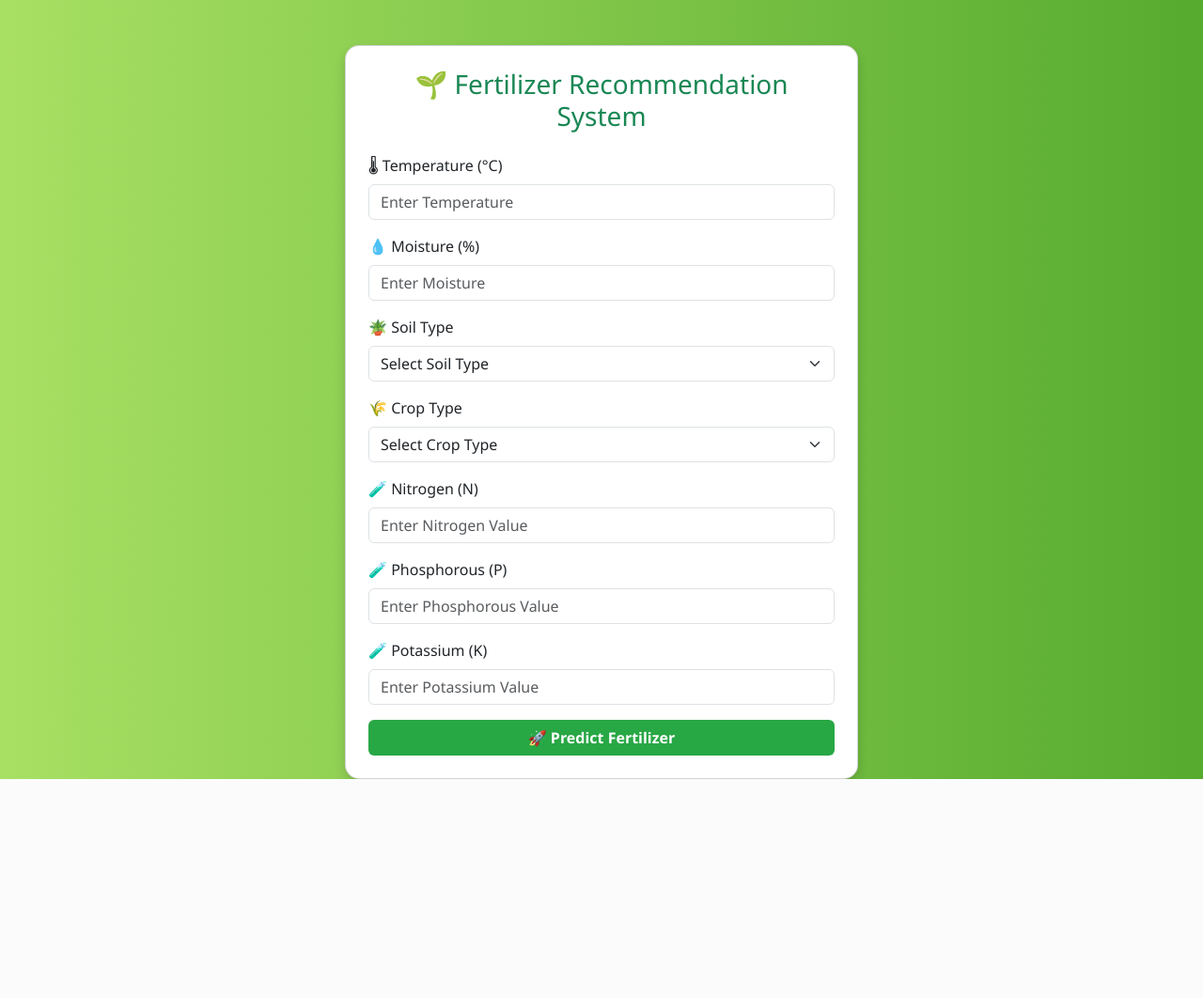
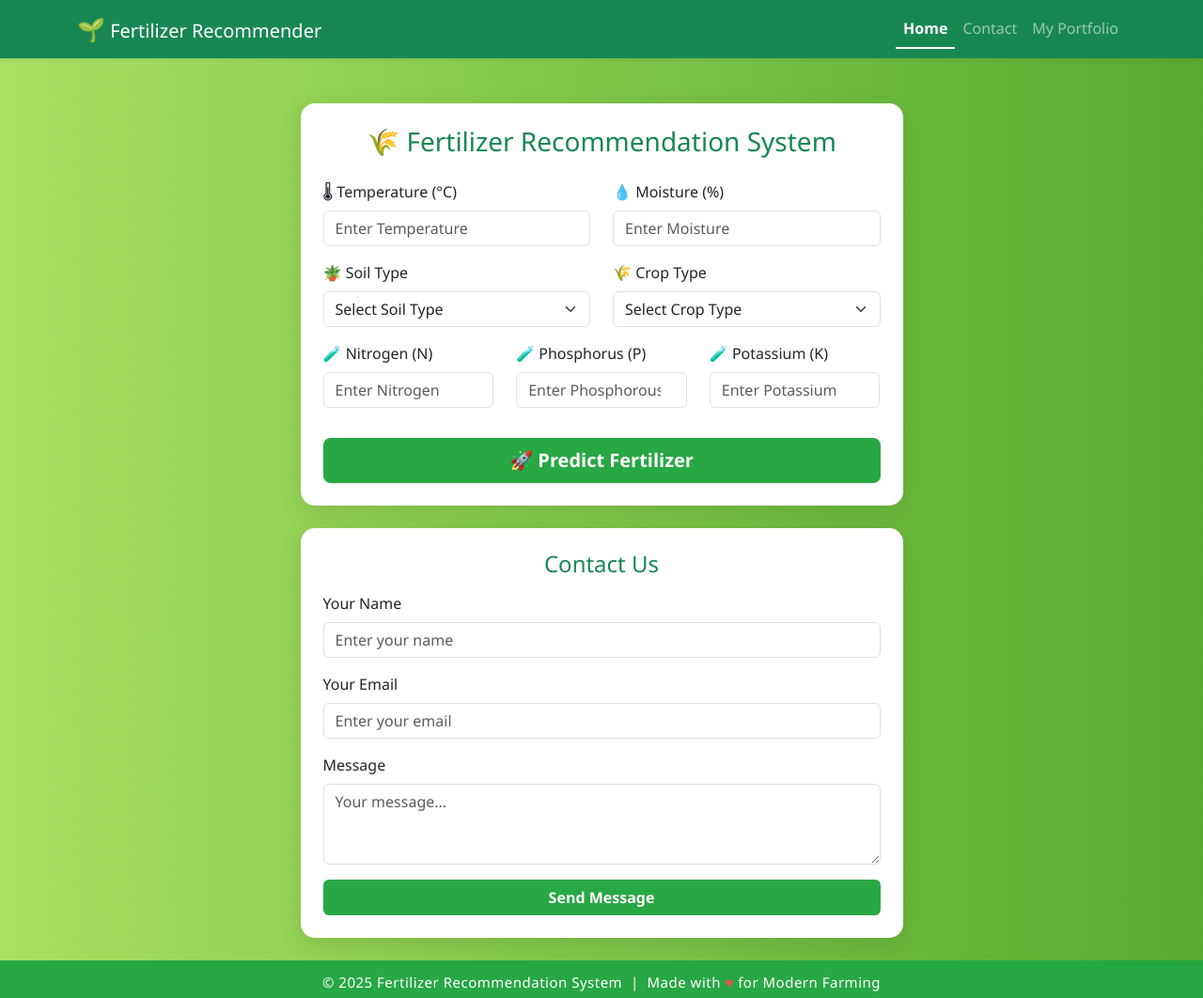
Before and after one commit to narendravarma2004/fertilizer-recommender, a Flask app: page / in a window 1280 px wide. Shown: the whole page at 94% size. Before the commit the page ends 829 px from the top, so only its background shows below. Run offline with Flask 3, Linux system fonts and the light colour scheme; parts of the project's set-up code (start-up, migrations or seed data) failed here and were passed over.

Commit message:
Updated Main page and added portfolio link

```diff
--- a/templates/index.html
+++ b/templates/index.html
@@ -2,62 +2,106 @@
 <html lang="en">
 <head>
   <meta charset="UTF-8">
-  <title>Fertilizer Recommendation</title>
+  <title>Fertilizer Recommendation System</title>
   <meta name="viewport" content="width=device-width, initial-scale=1">
+
   <!-- Bootstrap CSS -->
   <link href="https://cdn.jsdelivr.net/npm/bootstrap@5.3.3/dist/css/bootstrap.min.css" rel="stylesheet">
   <style>
     body {
       background: linear-gradient(to right, #a8e063, #56ab2f);
       font-family: 'Segoe UI', sans-serif;
+      min-height: 100vh;
+      display: flex;
+      flex-direction: column;
     }
-    .card {
+    .navbar-brand span {
+      font-size: 1.5rem;
+    }
+    .main-card, .contact-card {
       border-radius: 15px;
-      box-shadow: 0px 6px 12px rgba(0,0,0,0.15);
+      box-shadow: 0px 6px 24px rgba(0,0,0,0.10);
+      margin-bottom: 24px;
+      background: #fff;
     }
     .btn-custom {
       background-color: #28a745;
       color: white;
       font-weight: bold;
+      transition: background 0.25s;
     }
     .btn-custom:hover {
       background-color: #218838;
+      color: white;
     }
     .result-box {
-      margin-top: 20px;
-      padding: 15px;
       border-radius: 10px;
       font-weight: bold;
       text-align: center;
-    }
-    .result-success {
       background: #e9fbe9;
       color: #155724;
       border: 1px solid #c3e6cb;
+      margin-top: 25px;
+      padding: 15px;
+    }
+    footer {
+      background: #28a745;
+      color: #fff;
+      padding: 12px 0 5px 0;
+      margin-top: auto;
+      text-align: center;
+      font-size: 15px;
+      letter-spacing: 0.5px;
+    }
+    .navbar .nav-link.active {
+      font-weight: bold;
+      border-bottom: 2px solid #fff;
     }
   </style>
 </head>
 <body>
-  <div class="container mt-5">
+  <!-- Navigation Bar -->
+  <nav class="navbar navbar-expand-lg navbar-dark bg-success shadow-sm">
+    <div class="container">
+      <a class="navbar-brand" href="#"><span>🌱</span> Fertilizer Recommender</a>
+      <button class="navbar-toggler" type="button" data-bs-toggle="collapse" data-bs-target="#navbarNav">
+        <span class="navbar-toggler-icon"></span>
+      </button>
+      <div class="collapse navbar-collapse" id="navbarNav">
+        <ul class="navbar-nav ms-auto">
+          <li class="nav-item">
+            <a class="nav-link active" href="#main-form">Home</a>
+          </li>
+          <li class="nav-item">
+            <a class="nav-link" href="#contact-section">Contact</a>
+          </li>
+          <li class="nav-item">
+            <a class="nav-link" href="https://narendravarma2004.netlify.app/" target="_blank">My Portfolio</a>
+          </li>
+        </ul>
+      </div>
+    </div>
+  </nav>
+
+  <!-- Fertilizer Recommendation Form -->
+  <div class="container mt-5" id="main-form">
     <div class="row justify-content-center">
-      <div class="col-lg-6 col-md-8">
-        <div class="card p-4">
-          <h3 class="text-center text-success mb-4">🌱 Fertilizer Recommendation System</h3>
+      <div class="col-lg-7 col-md-10">
+        <div class="main-card p-4">
+          <h3 class="text-center text-success mb-4">🌾 Fertilizer Recommendation System</h3>
           <form method="POST" action="/predict">
-            <!-- Temperature -->
-            <div class="mb-3">
+            <div class="row">
+              <div class="col-md-6 mb-3">
                 <label class="form-label">🌡 Temperature (°C)</label>
                 <input type="number" step="0.1" name="temperature" class="form-control" placeholder="Enter Temperature" required>
               </div>
-
-            <!-- Moisture -->
-            <div class="mb-3">
+              <div class="col-md-6 mb-3">
                 <label class="form-label">💧 Moisture (%)</label>
                 <input type="number" step="0.1" name="moisture" class="form-control" placeholder="Enter Moisture" required>
               </div>
-
-            <!-- Soil Type -->
-            <div class="mb-3">
+            </div>
+            <div class="row">
+              <div class="col-md-6 mb-3">
                 <label class="form-label">🪴 Soil Type</label>
                 <select name="soil_type" class="form-select" required>
                   <option value="" disabled selected>Select Soil Type</option>
@@ -66,9 +110,7 @@
                   {% endfor %}
                 </select>
               </div>
-
-            <!-- Crop Type -->
-            <div class="mb-3">
+              <div class="col-md-6 mb-3">
                 <label class="form-label">🌾 Crop Type</label>
                 <select name="crop_type" class="form-select" required>
                   <option value="" disabled selected>Select Crop Type</option>
@@ -77,31 +119,31 @@
                   {% endfor %}
                 </select>
               </div>
-
-            <!-- Nutrients -->
-            <div class="mb-3">
+            </div>
+            <div class="row">
+              <div class="col-md-4 mb-3">
                 <label class="form-label">🧪 Nitrogen (N)</label>
-              <input type="number" step="0.1" name="nitrogen" class="form-control" placeholder="Enter Nitrogen Value" required>
+                <input type="number" step="0.1" name="nitrogen" class="form-control" placeholder="Enter Nitrogen" required>
               </div>
-            <div class="mb-3">
-              <label class="form-label">🧪 Phosphorous (P)</label>
-              <input type="number" step="0.1" name="phosphorous" class="form-control" placeholder="Enter Phosphorous Value" required>
+              <div class="col-md-4 mb-3">
+                <label class="form-label">🧪 Phosphorus (P)</label>
+                <input type="number" step="0.1" name="phosphorous" class="form-control" placeholder="Enter Phosphorous" required>
               </div>
-            <div class="mb-3">
+              <div class="col-md-4 mb-3">
                 <label class="form-label">🧪 Potassium (K)</label>
-              <input type="number" step="0.1" name="potassium" class="form-control" placeholder="Enter Potassium Value" required>
+                <input type="number" step="0.1" name="potassium" class="form-control" placeholder="Enter Potassium" required>
               </div>
-
-            <!-- Submit -->
-            <div class="d-grid">
-              <button type="submit" class="btn btn-custom">🚀 Predict Fertilizer</button>
+            </div>
+            <div class="d-grid gap-2 mt-3">
+              <button type="submit" class="btn btn-custom btn-lg shadow-sm">🚀 Predict Fertilizer</button>
             </div>
           </form>
 
-          <!-- Result -->
+          <!-- Result Section -->
           {% if result %}
-            <div class="result-box result-success mt-4">
-              🌿 Recommended Fertilizer: <span>{{ result }}</span>
+            <div class="result-box">
+              🌿 <strong>Recommended Fertilizer:</strong>
+              <span>{{ result }}</span>
             </div>
           {% endif %}
         </div>
@@ -109,6 +151,47 @@
     </div>
   </div>
 
+<!-- Contact Section -->
+<div class="container" id="contact-section">
+  <div class="row justify-content-center">
+    <div class="col-lg-7 col-md-10">
+      <div class="contact-card p-4">
+        <h4 class="text-success mb-3 text-center">Contact Us</h4>
+        <form action="https://api.web3forms.com/submit" method="POST" id="contact-form">
+          <!-- Your Web3Forms access key here -->
+          <input type="hidden" name="access_key" value="0919e3ec-b2e7-44a9-9c7c-598826484885" />
+
+          <div class="mb-3">
+            <label class="form-label">Your Name</label>
+            <input type="text" name="name" class="form-control" placeholder="Enter your name" required>
+          </div>
+          <div class="mb-3">
+            <label class="form-label">Your Email</label>
+            <input type="email" name="email" class="form-control" placeholder="Enter your email" required>
+          </div>
+          <div class="mb-3">
+            <label class="form-label">Message</label>
+            <textarea name="message" class="form-control" rows="3" placeholder="Your message..." required></textarea>
+          </div>
+
+          <!-- Honeypot field to prevent spam -->
+          <input type="checkbox" name="botcheck" style="display:none;">
+
+          <div class="d-grid">
+            <button type="submit" class="btn btn-custom">Send Message</button>
+          </div>
+        </form>
+      </div>
+    </div>
+  </div>
+</div>
+
+
+  <!-- Footer -->
+  <footer>
+    © 2025 Fertilizer Recommendation System &nbsp;|&nbsp; Made with <span style="color:#ee5253;">♥</span> for Modern Farming
+  </footer>
+
   <!-- Bootstrap JS -->
   <script src="https://cdn.jsdelivr.net/npm/bootstrap@5.3.3/dist/js/bootstrap.bundle.min.js"></script>
 </body>
```
Lines whose indentation alone changed are shown as unchanged.
